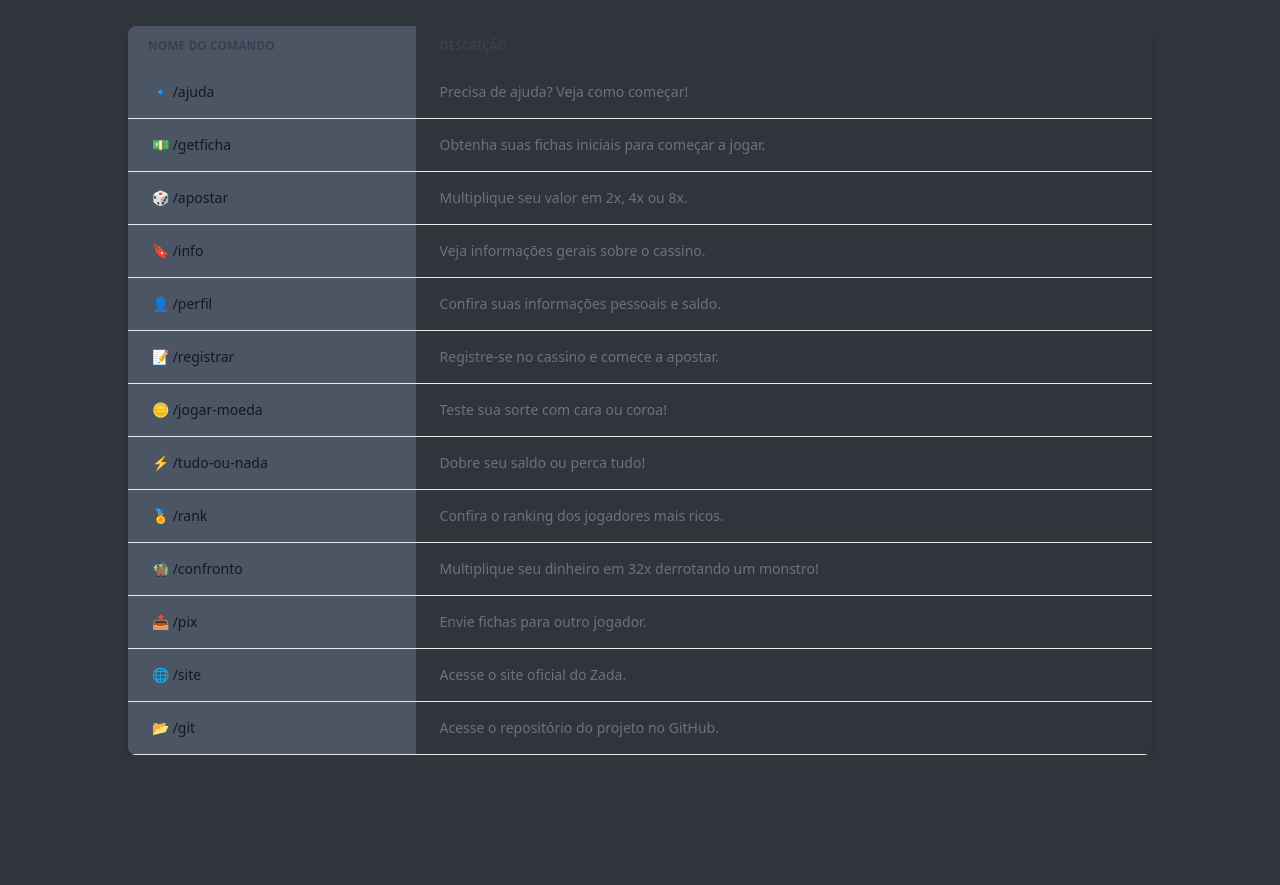
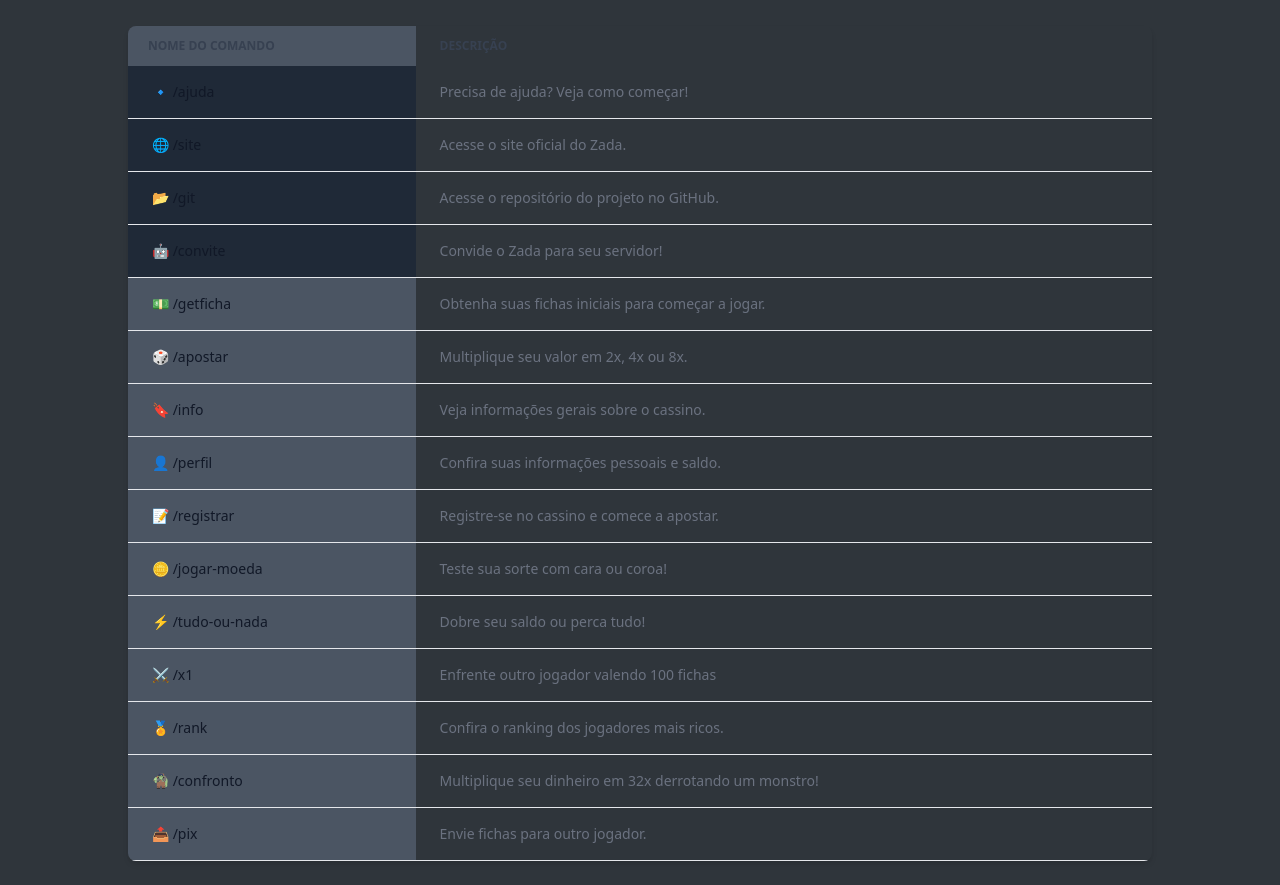
Before and after one commit to DaviJoseMach/Zada-Web, a website: page public/comandos.html in a window 1280 px wide. Shown: the part 150-1035 px from the top of the page. Before the commit the page ends 905 px from the top, so only its background shows below. Drawn offline with nearby package versions, Linux system fonts and the light colour scheme.

Commit message:
Alteração na tabela de comandos (+3)

```diff
--- a/public/comandos.html
+++ b/public/comandos.html
@@ -56,11 +56,36 @@
             </thead>
             <tbody>
                 <tr class="border-b border-gray-200 dark:border-gray-700">
-                    <th scope="row" class="px-6 py-4 font-medium text-gray-900 whitespace-nowrap bg-gray-600 dark:text-white ">
+                    <th scope="row" class="px-6 py-4 font-medium text-gray-900 whitespace-nowrap bg-gray-800 dark:text-white ">
                         🔹 /ajuda
                     </th>
                     <td class="px-6 py-4">
                         Precisa de ajuda? Veja como começar!
+                    </td>
+                </tr>
+                <tr class="border-b border-gray-200 dark:border-gray-700">
+                    <th scope="row" class="px-6 py-4 font-medium text-gray-900 whitespace-nowrap bg-gray-800 dark:text-white ">
+                        🌐 /site
+                    </th>
+                    <td class="px-6 py-4">
+                        Acesse o site oficial do Zada.
+                    </td>
+                </tr>
+                <tr class="border-b border-gray-200 dark:border-gray-700">
+                    <th scope="row" class="px-6 py-4 font-medium text-gray-900 whitespace-nowrap bg-gray-800 dark:text-white ">
+                        📂 /git
+                    </th>
+                    <td class="px-6 py-4">
+                        Acesse o repositório do projeto no GitHub.
+                    </td>
+                </tr>
+
+                <tr class="border-b border-gray-200 dark:border-gray-700">
+                    <th scope="row" class="px-6 py-4 font-medium text-gray-900 whitespace-nowrap bg-gray-800 dark:text-white ">
+                        🤖 /convite
+                    </th>
+                    <td class="px-6 py-4">
+                        Convide o Zada para seu servidor!
                     </td>
                 </tr>
                 <tr class="border-b border-gray-200 dark:border-gray-700">
@@ -121,6 +146,14 @@
                 </tr>
                 <tr class="border-b border-gray-200 dark:border-gray-700">
                     <th scope="row" class="px-6 py-4 font-medium text-gray-900 whitespace-nowrap bg-gray-600 dark:text-white ">
+                        ⚔️ /x1
+                    </th>
+                    <td class="px-6 py-4">
+                        Enfrente outro jogador valendo 100 fichas
+                    </td>
+                </tr>
+                <tr class="border-b border-gray-200 dark:border-gray-700">
+                    <th scope="row" class="px-6 py-4 font-medium text-gray-900 whitespace-nowrap bg-gray-600 dark:text-white ">
                         🏅 /rank
                     </th>
                     <td class="px-6 py-4">
@@ -143,25 +176,10 @@
                         Envie fichas para outro jogador.
                     </td>
                 </tr>
-                <tr class="border-b border-gray-200 dark:border-gray-700">
-                    <th scope="row" class="px-6 py-4 font-medium text-gray-900 whitespace-nowrap bg-gray-600 dark:text-white ">
-                        🌐 /site
-                    </th>
-                    <td class="px-6 py-4">
-                        Acesse o site oficial do Zada.
-                    </td>
-                </tr>
-                <tr class="border-b border-gray-200 dark:border-gray-700">
-                    <th scope="row" class="px-6 py-4 font-medium text-gray-900 whitespace-nowrap bg-gray-600 dark:text-white ">
-                        📂 /git
-                    </th>
-                    <td class="px-6 py-4">
-                        Acesse o repositório do projeto no GitHub.
-                    </td>
-                </tr>
             </tbody>
         </table>
     </div>
+    <br>
 </body>
 <script>
     function chama() {
```
